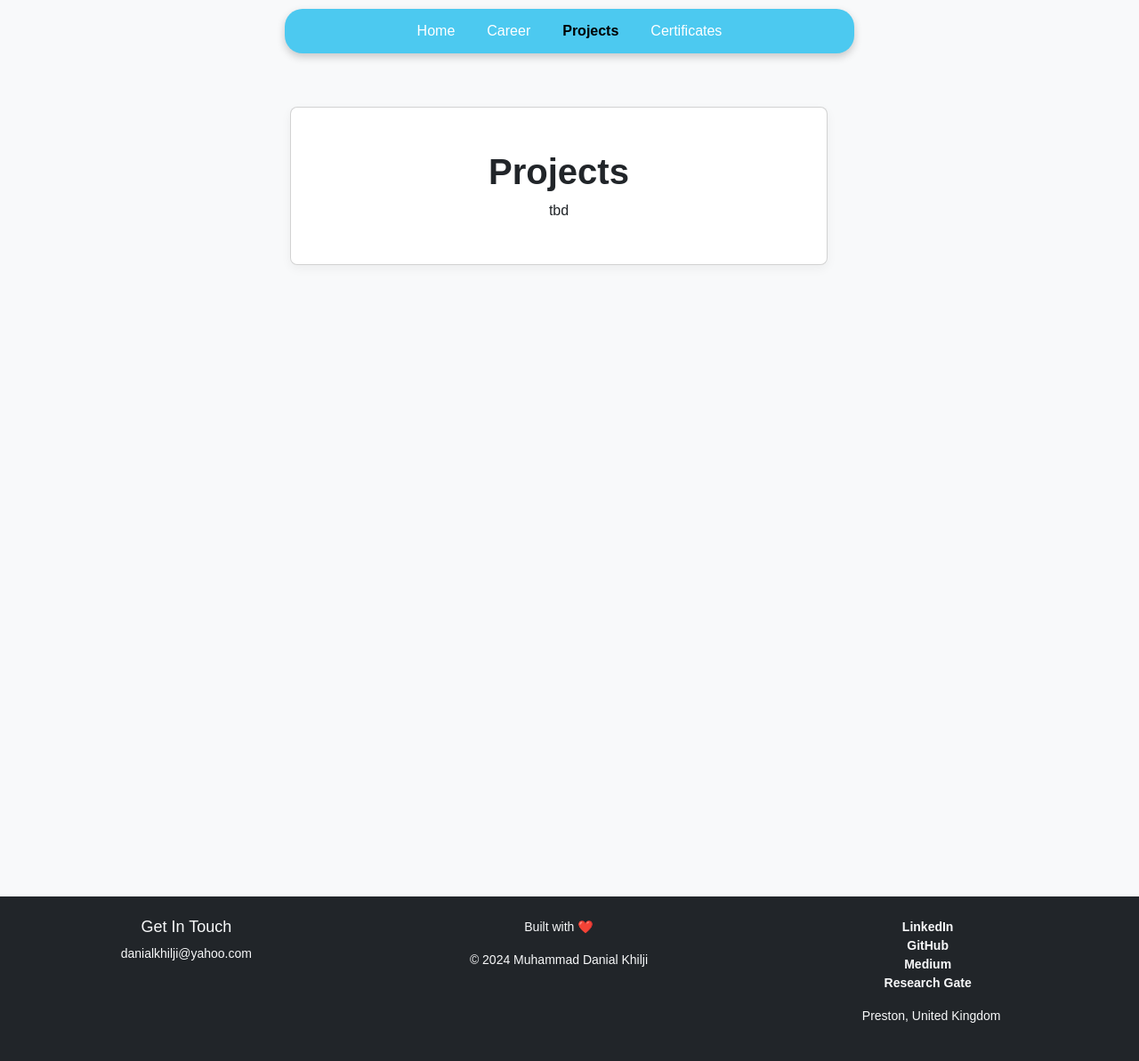
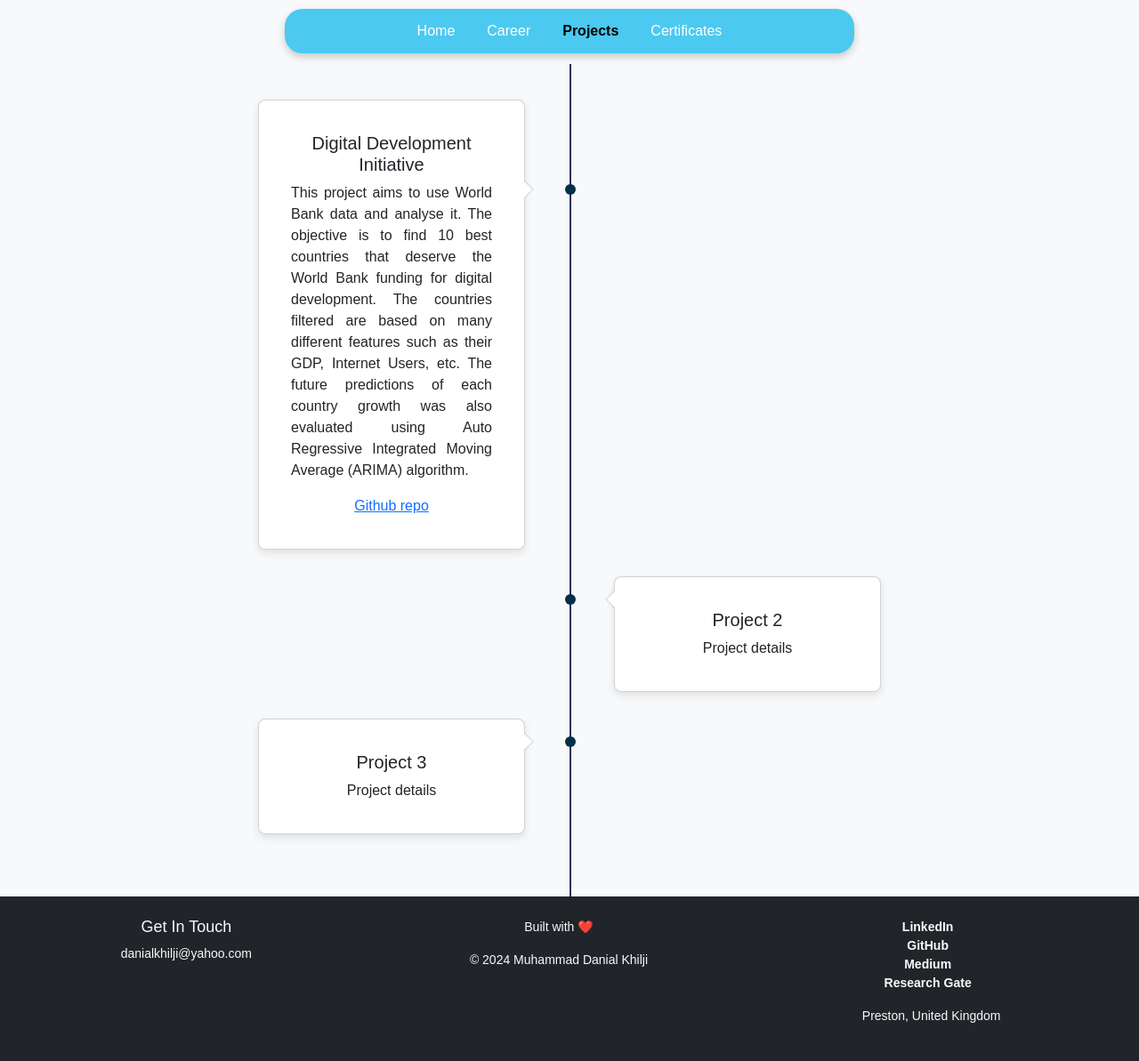
Before and after one commit to danialkhilji/portfolio, a Flask app: page /projects in a window 1280 px wide. Shown: the whole page at 89% size. Run offline with Flask 3, Linux system fonts and the light colour scheme.

```diff
--- a/templates/projects.html
+++ b/templates/projects.html
@@ -40,14 +40,42 @@
         </div>
     </nav>
 
-    <!-- Main Content -->
+    <!-- Timeline Section -->
     <div class="container mt-5 pt-4">
-        <div class="row justify-content-center">
-            <div class="col-md-6">
-                <div class="card mt-5">
+        <div class="timeline-container">
+            <!-- Timeline Line -->
+            <div class="timeline-line"></div>
+
+            <!-- Timeline Card 1 -->
+            <div class="timeline-item left">
+                <span class="dot-left"></span>
+                <div class="card">
                     <div class="card-body text-center">
-                        <h1 class="card-title">Projects</h1>
-                        <p class="card-text">tbd</p>
+                        <h5 class="card-title">Digital Development Initiative</h5>
+                        <p class="card-text justify">This project aims to use World Bank data and analyse it. The objective is to find 10 best countries that deserve the World Bank funding for digital development. The countries filtered are based on many different features such as their GDP, Internet Users, etc. The future predictions of each country growth was also evaluated using Auto Regressive Integrated Moving Average (ARIMA) algorithm.</p>
+                        <a href="https://github.com/danialkhilji/Digital-Development-Initiative-World-Bank">Github repo</a>
+                    </div>
+                </div>
+            </div>
+
+            <!-- Timeline Card 2 -->
+            <div class="timeline-item right">
+                <span class="dot-right"></span>
+                <div class="card">
+                    <div class="card-body text-center">
+                        <h5 class="card-title">Project 2</h5>
+                        <p class="card-text">Project details</p>
+                    </div>
+                </div>
+            </div>
+
+            <!-- Timeline Card 3 -->
+            <div class="timeline-item left">
+                <span class="dot-left"></span>
+                <div class="card">
+                    <div class="card-body text-center">
+                        <h5 class="card-title">Project 3</h5>
+                        <p class="card-text">Project details</p>
                     </div>
                 </div>
             </div>
```
Also changed, not shown: templates/certificates.html (+21 -21 lines), 1 other file.
